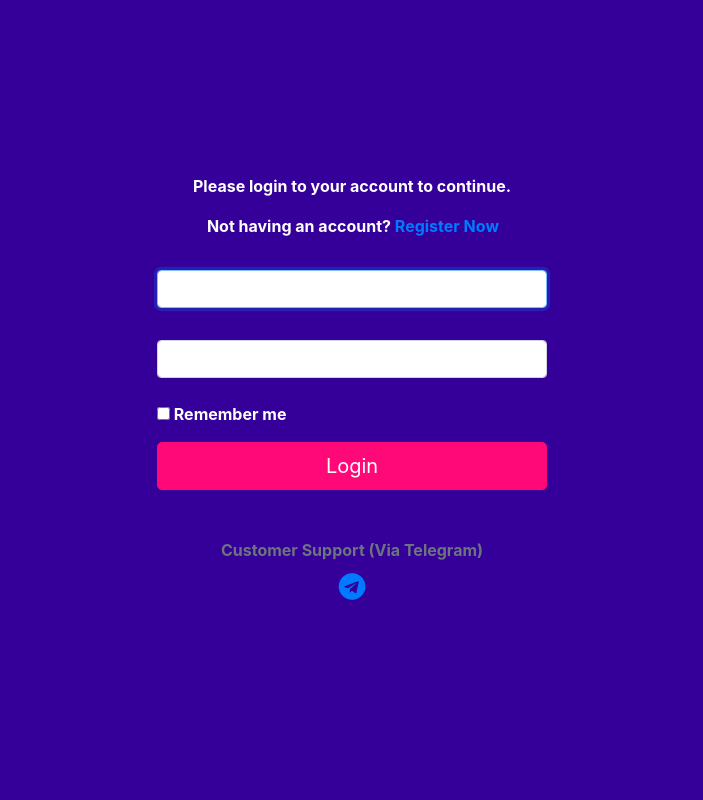
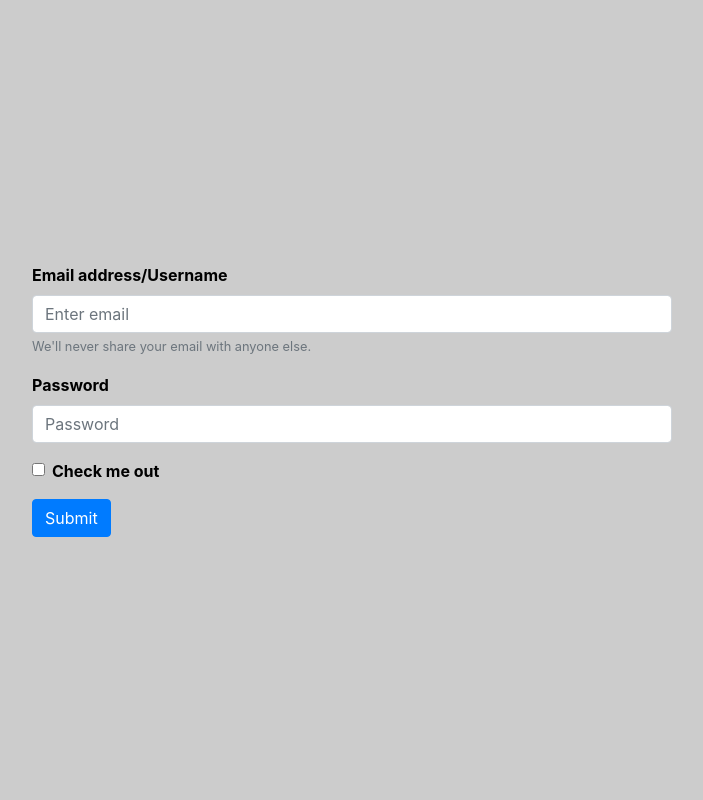
Before and after one commit to Al-Nyaba/counselMe, a PHP site: page /login.php in a window 1280 px wide. Shown: the whole page, without its empty margins (288-991 px from the left). Run offline with PHP 8.4, Linux system fonts and the light colour scheme.

Commit message:
some files added

```diff
--- a/css/custom/login.css
+++ b/css/custom/login.css
@@ -4,9 +4,9 @@
 }
 
 html, body {
-    background-color: #340099;
+    background-color: #ccc;
     height: 100%;
-    color: #fff;
+    color: black;
     font-weight: 700;
 }
 
@@ -17,6 +17,10 @@ body {
     align-items: center;
     padding-top: 40px;
     padding-bottom: 40px;
+}
+form{
+    width:50%;
+    margin:30px auto;
 }
 
 .form-login {
--- a/login.php
+++ b/login.php
@@ -14,54 +14,20 @@
     <!-- Custom Styles -->
     <link rel="stylesheet" href="css/custom/login.css" />
 </body>
-    <form action="" method="post" class="form-login">
-        <div class="text-center">
-            <!-- <h1 class="h3 mb-3 font-weight-normal">Login</h1> -->
-            <p>Please login to your account to continue.</p>
-        </div>
-
-        <div class="text-right pr-5">
-            <p>Not having an account? <a href="#signup">Register Now</a></p>
-        </div>
-
-        <div class="form-label-group">
-            <input type="email" name="email" id="inputEmail" class="form-control" placeholder="your email" required="required" autofocus />
-            <label for="inputEmail">Email address</label>
-        </div>
-
-        <div class="form-label-group">
-            <input type="password" class="form-control" id="inputPassword" placeholder="Password" required="required" />
-            <label for="inputPassword">Password</label>
-        </div>
-
-        <div class="checkbox mb-3">
-            <label class="form-check-label">
-                <input type="checkbox" value="remember-me"> Remember me
-            </label>
-        </div>
-        <button id="loginButton" class="btn btn-lg btn-primary btn-block" type="submit">Login</button>
-        <p class="mt-5 mb-3 text-muted text-center">Customer Support (Via Telegram)<br/><a href="https://t.me/EcommerceXProject/" class="btn btn-lg"><span class="fa fa-lg fa-telegram"></span></a></p>
-    </form>
-    <div id="signup" class="modal fade">
-        <div class="modal-dialog modal-dialog-centered">
-            <div class="modal-content">
-                <!-- Modal header -->
-                <div class="modal-header text-center">
-                    <div class="modal-title">
-                        <h4>Sign UP! It's free!</h4>
-                    </div>
-                    <button type="button" class="close" data-dismiss="modal">
-                        &times;
-                    </button>
-                </div>
-                <!-- Modal body -->
-                <div class="modal-body">
-                    <p>Welcome</p>
-                </div>
-            </div>
-        </div>
-    </div>
-    <script src="js/jquery-slim.min.js"></script>
-    <script src="js/popper.min.js"></script>
-    <script src="js/bootstrap.js"></script>
+    <form>
+  <div class="form-group">
+    <label for="exampleInputEmail1">Email address/Username</label>
+    <input type="email" class="form-control" id="exampleInputEmail1" aria-describedby="emailHelp" placeholder="Enter email">
+    <small id="emailHelp" class="form-text text-muted">We'll never share your email with anyone else.</small>
+  </div>
+  <div class="form-group">
+    <label for="exampleInputPassword1">Password</label>
+    <input type="password" class="form-control" id="exampleInputPassword1" placeholder="Password">
+  </div>
+  <div class="form-group form-check">
+    <input type="checkbox" class="form-check-input" id="exampleCheck1">
+    <label class="form-check-label" for="exampleCheck1">Check me out</label>
+  </div>
+  <button type="submit" class="btn btn-primary">Submit</button>
+</form>
 </html>
```
Also changed, not shown: index.php (+8 -55 lines), signup.php (+59 -12 lines).
